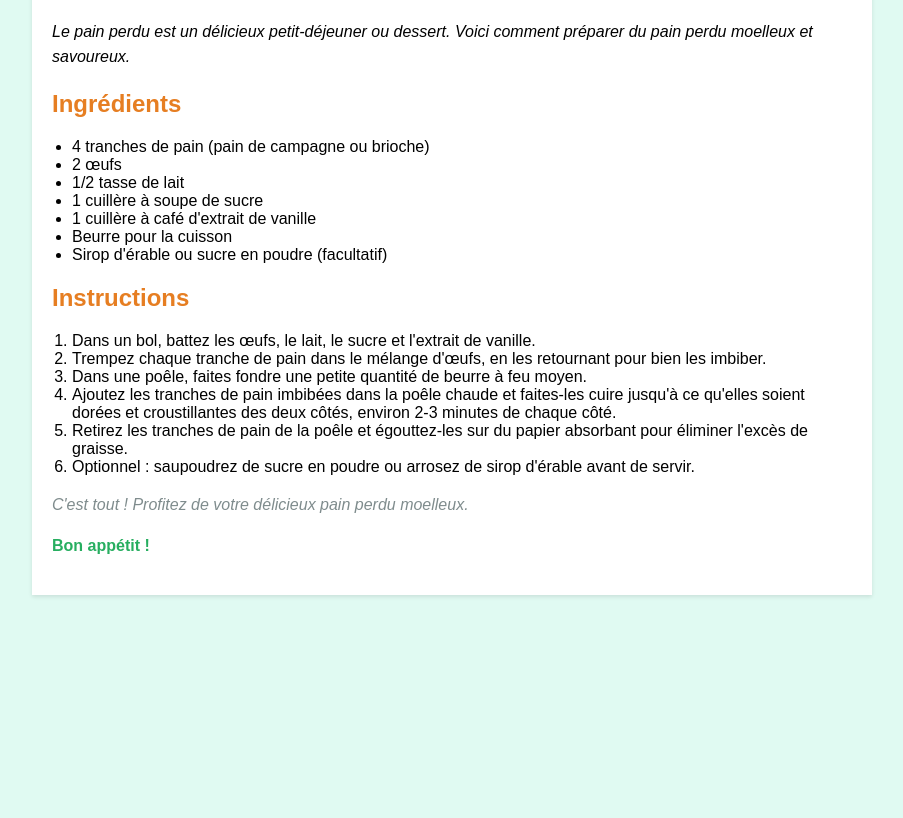
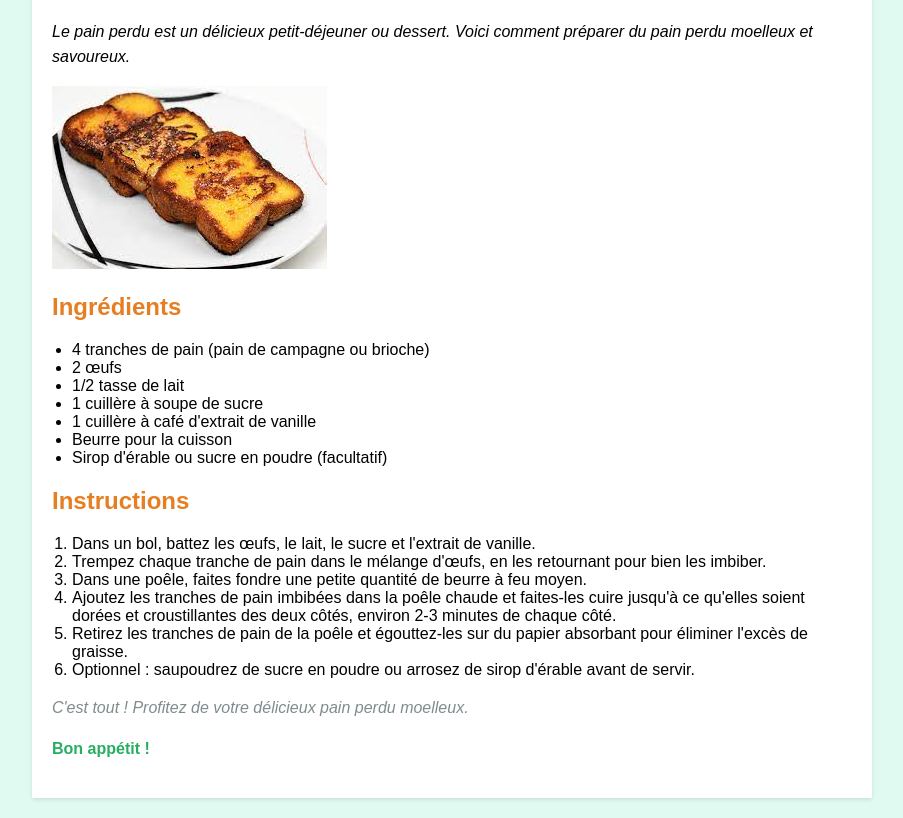
Before and after one commit to Clem-pnt/Recettes_etudiantes, a plain HTML site: page pain_perdu.html in a window 1280 px wide. Shown: the part 101-919 px from the top of the page, without its empty margins (188-1091 px from the left). Before the commit the page ends 800 px from the top, so only its background shows below. Drawn offline with Linux system fonts and the light colour scheme.

Commit message:
Update pain_perdu.html

```diff
--- a/pain_perdu.html
+++ b/pain_perdu.html
@@ -54,7 +54,7 @@
     <div class="recipe-container">
         <h1>Recette de Pain Perdu</h1>
         <p><em>Le pain perdu est un délicieux petit-déjeuner ou dessert. Voici comment préparer du pain perdu moelleux et savoureux.</em></p>
-
+                    <img src="pain-perdu.jpg" alt="Pain Perdu">
         <h2>Ingrédients</h2>
         <ul>
             <li>4 tranches de pain (pain de campagne ou brioche)</li>
```
